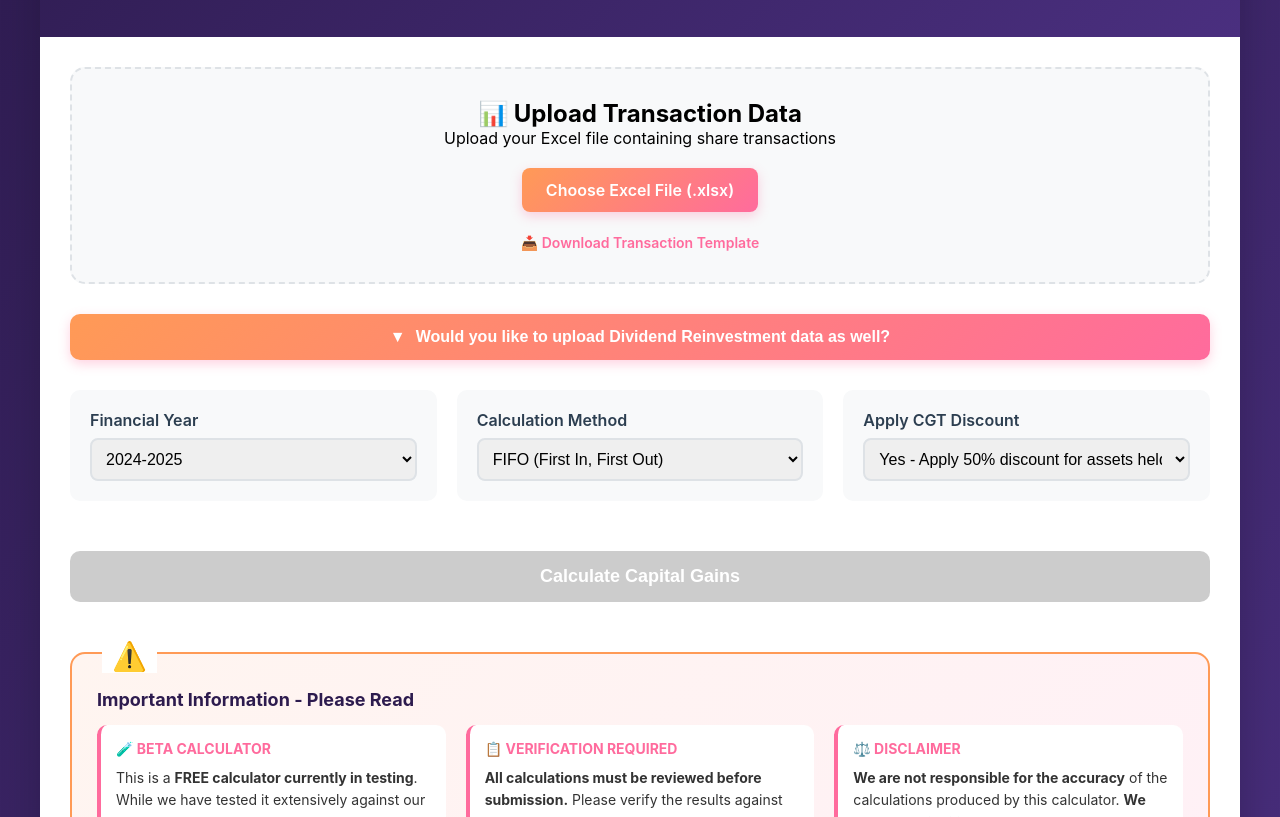
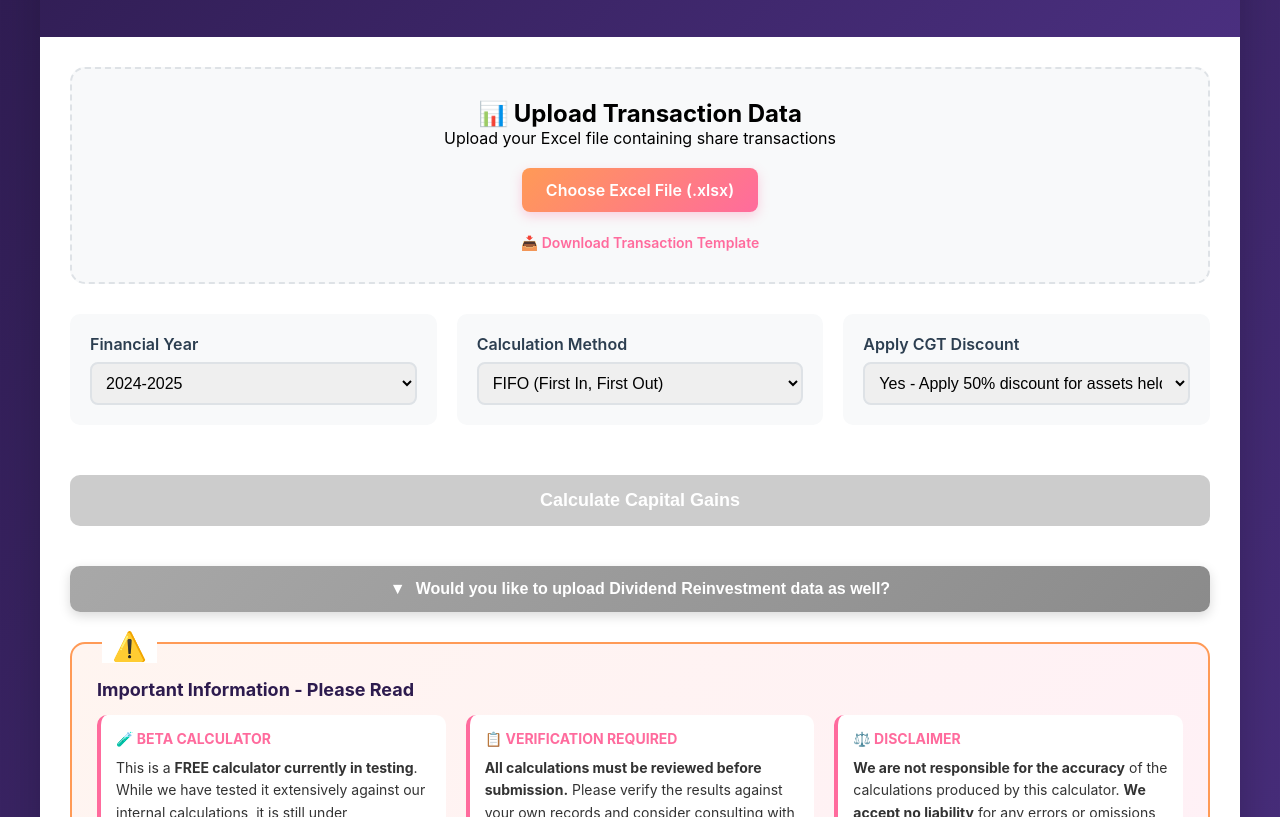
Before and after one commit to andykul43-a11y/External-Share, a plain HTML site: page capital-gains/index.html in a window 1280 px wide. Shown: the part 283-1100 px from the top of the page. Drawn offline with Linux system fonts and the light colour scheme.

Commit message:
Style dividend toggle button with dull colors and move after Calculate button
- Change button color from bright orange-magenta to dull gray gradient
- Move dividend upload button from top to after Calculate Capital Gains button
- Reduce margin from 30px to 20px for better spacing

```diff
--- a/capital-gains/index.html
+++ b/capital-gains/index.html
@@ -397,7 +397,7 @@
       }
 
       .dividend-toggle-btn {
-        background: linear-gradient(135deg, #ff9a56 0%, #ff6b9d 100%);
+        background: linear-gradient(135deg, #a8a8a8 0%, #8b8b8b 100%);
         color: white;
         border: none;
         padding: 14px 24px;
@@ -405,10 +405,10 @@
         font-weight: 600;
         border-radius: 10px;
         cursor: pointer;
-        margin: 30px 0;
+        margin: 20px 0;
         width: 100%;
         transition: transform 0.3s ease, box-shadow 0.3s ease;
-        box-shadow: 0 4px 12px rgba(255, 107, 157, 0.3);
+        box-shadow: 0 4px 12px rgba(0, 0, 0, 0.15);
         display: flex;
         align-items: center;
         justify-content: center;
@@ -417,7 +417,7 @@
 
       .dividend-toggle-btn:hover {
         transform: translateY(-2px);
-        box-shadow: 0 6px 16px rgba(255, 107, 157, 0.4);
+        box-shadow: 0 6px 16px rgba(0, 0, 0, 0.2);
       }
 
       .dividend-toggle-icon {
@@ -526,11 +526,6 @@
           </div>
         </div>
 
-        <button class="dividend-toggle-btn" id="dividendToggleBtn" onclick="toggleDividendSection()">
-          <span class="dividend-toggle-icon">▼</span>
-          <span>Would you like to upload Dividend Reinvestment data as well?</span>
-        </button>
-
         <div class="upload-section hidden" id="dividendUploadSection">
           <div class="dividend-warning">
             <div class="dividend-warning-icon">⚠️</div>
@@ -585,6 +580,11 @@
 
         <button class="calculate-btn hidden" id="exportBtn" style="background: linear-gradient(135deg, #ff9a56 0%, #ff6b9d 100%); margin-top: 10px;">
           📊 Export to Excel
+        </button>
+
+        <button class="dividend-toggle-btn" id="dividendToggleBtn" onclick="toggleDividendSection()">
+          <span class="dividend-toggle-icon">▼</span>
+          <span>Would you like to upload Dividend Reinvestment data as well?</span>
         </button>
 
         <!-- Disclaimer Section -->
```
